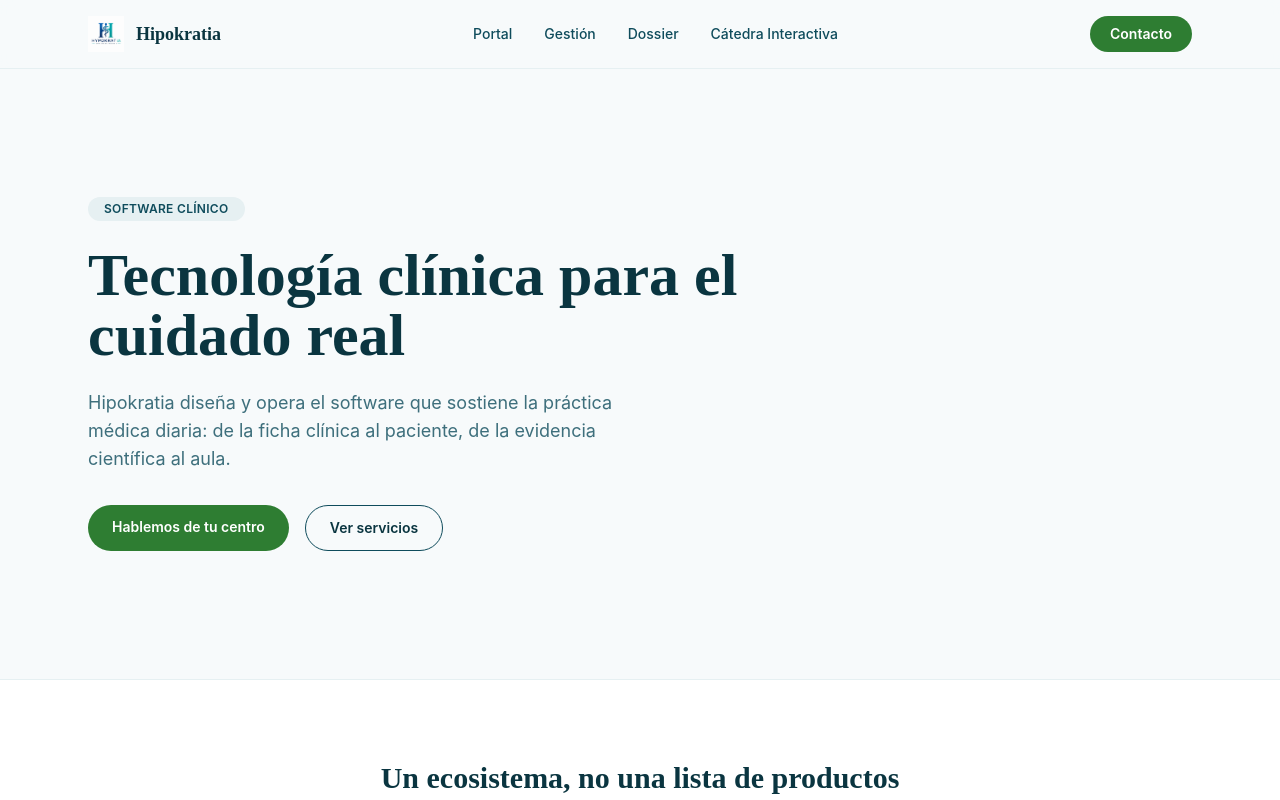
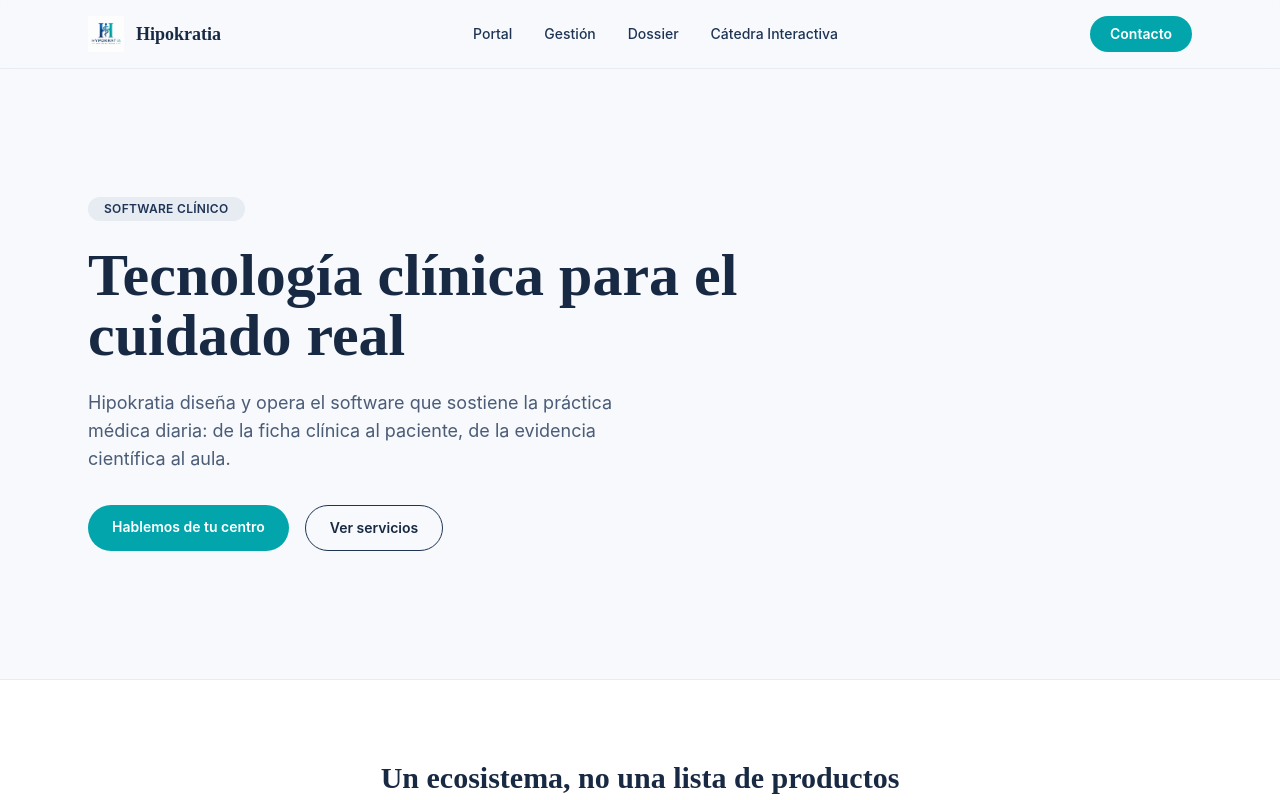
Before and after one commit to cahuerta/Hipokratia-fronted-web, a React (Vite) app: page / in a window 1280 px wide. Shown: the top 800 px of the page. Built offline with nearby package versions, Linux system fonts and the light colour scheme.

Commit message:
Update tailwind.config.js

```diff
--- a/tailwind.config.js
+++ b/tailwind.config.js
@@ -8,17 +8,17 @@
     extend: {
       colors: {
         hipokratia: {
-          900: '#0A3540', // azul petróleo profundo (headers, textos fuertes)
-          800: '#0F4C5C', // azul petróleo base (marca primaria)
-          700: '#15667A',
-          600: '#1D82A0',
-          100: '#E6F0F2', // fondo suave para secciones alternas
-          50:  '#F7FAFB', // fondo base, casi blanco
+          900: '#182943', // azul marino profundo (símbolo del logo, headers, textos fuertes)
+          800: '#1F3455',
+          700: '#294570',
+          600: '#355A8F',
+          100: '#E7ECF3', // fondo suave para secciones alternas
+          50:  '#F7F9FC', // fondo base, casi blanco
         },
         salud: {
-          700: '#215D33',
-          600: '#2E7D32', // verde acento (CTAs, íconos destacados)
-          400: '#4CA85C',
+          700: '#028089',
+          600: '#02A5AC', // turquesa del logo (CTAs, acentos, links activos)
+          400: '#4FC3C9',
         },
       },
       fontFamily: {
```
